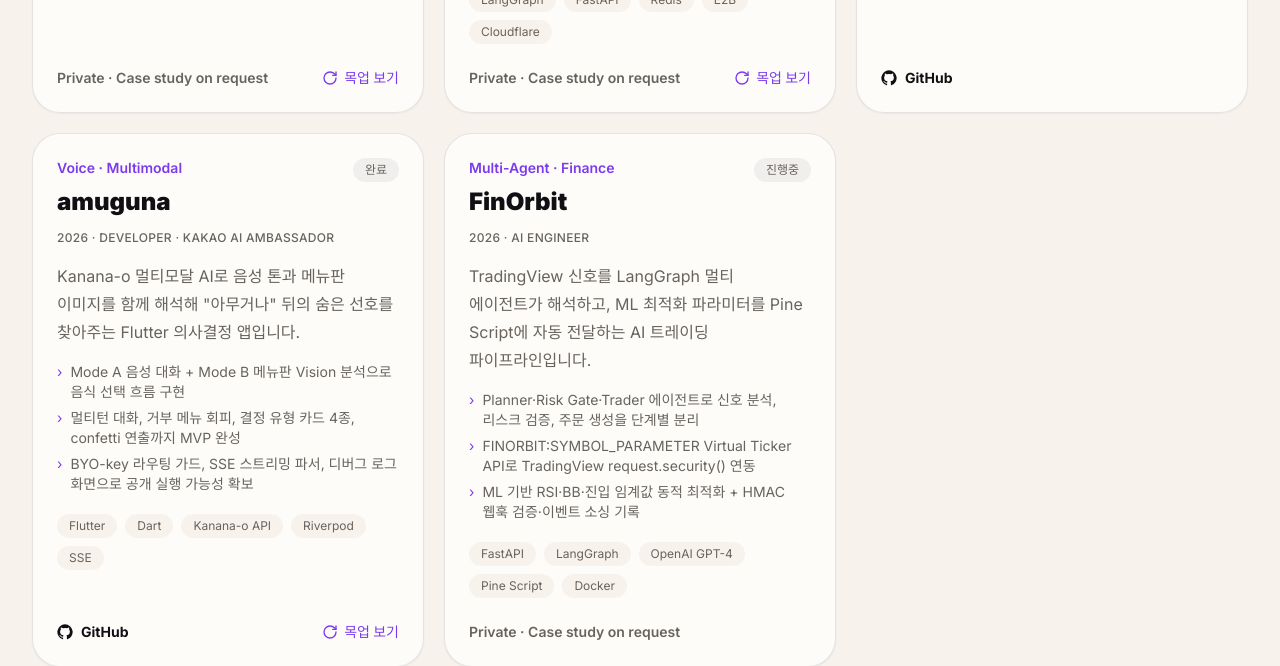
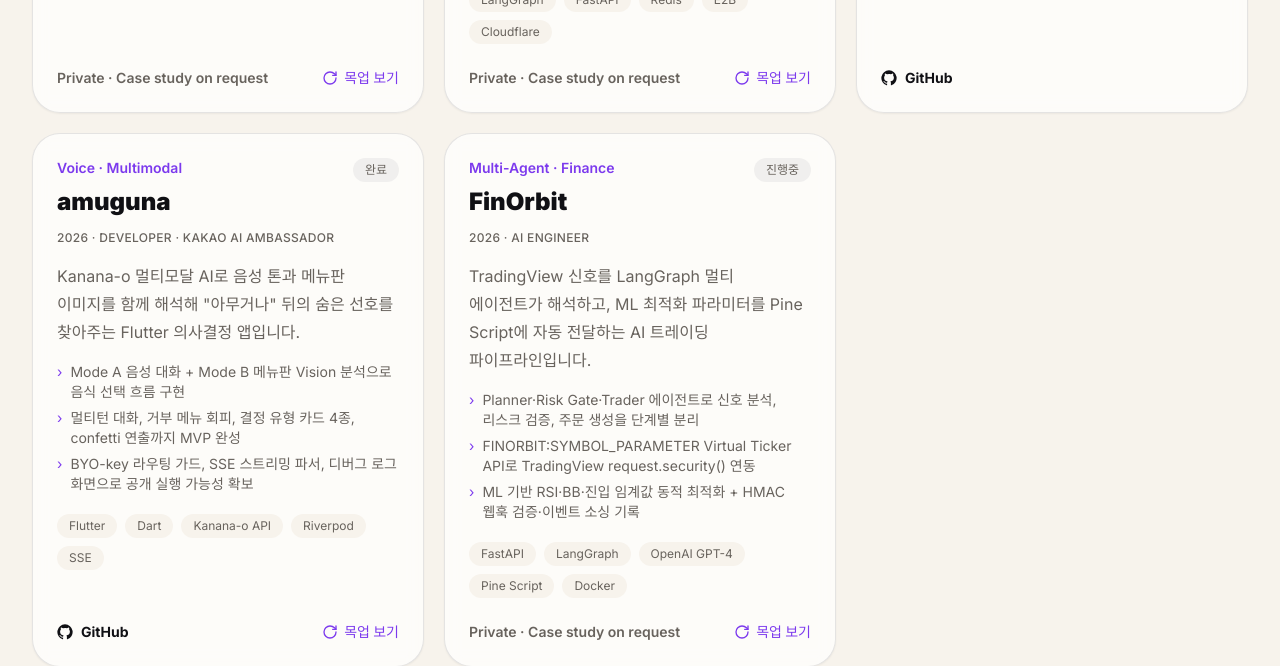
Before and after one commit to PlutoJoshua/PlutoJoshua.github.io, a React (Vite) app: page /projects in a window 1280 px wide. Shown: the part 1000-1666 px from the top of the page. Built offline with nearby package versions, Linux system fonts and the light colour scheme; a web font is replaced by a local one.

Commit message:
feat: add FinOrbit mockups with frameless plain device mode
- DeviceFrame: add 'plain' mode for logos/diagrams (no chrome/bezel)
- FinOrbit: architecture diagram + logo on the flip back

```diff
--- a/src/components/DeviceFrame.jsx
+++ b/src/components/DeviceFrame.jsx
@@ -2,6 +2,18 @@
 // 부모는 definite height 를 가진 flex 컨테이너여야 한다(높이 기준 맞춤).
 // device: 'browser'(가로/웹) | 'phone'(세로/모바일)
 export default function DeviceFrame({ device = 'browser', src, alt, label }) {
+  if (device === 'plain') {
+    // 로고/다이어그램 등 앱 화면이 아닌 이미지 -> 프레임 없이 박스에 맞춰 표시.
+    return (
+      <img
+        src={src}
+        alt={alt}
+        loading="lazy"
+        className="max-h-full max-w-full rounded-xl border border-ink/10 bg-white object-contain shadow-soft dark:border-line-d"
+      />
+    );
+  }
+
   if (device === 'phone') {
     // 세로 스크린샷 -> 높이에 맞춰 축소. 스크린샷에 상태바가 포함되어 베젤만 둔다.
     return (
--- a/src/data/projects.js
+++ b/src/data/projects.js
@@ -70,6 +70,10 @@
     stack: ['FastAPI', 'LangGraph', 'OpenAI GPT-4', 'Pine Script', 'Docker'],
     links: {},
     caseStudy: true,
+    media: {
+      device: 'plain',
+      shots: ['/projects/finorbit/architecture.png', '/projects/finorbit/logo.png'],
+    },
   },
   {
     name: 'Builder',
```
Also changed, not shown: public/projects/finorbit/architecture.png (added), public/projects/finorbit/logo.png (added), 4 other files (tests, documents, lock files or other folders).
